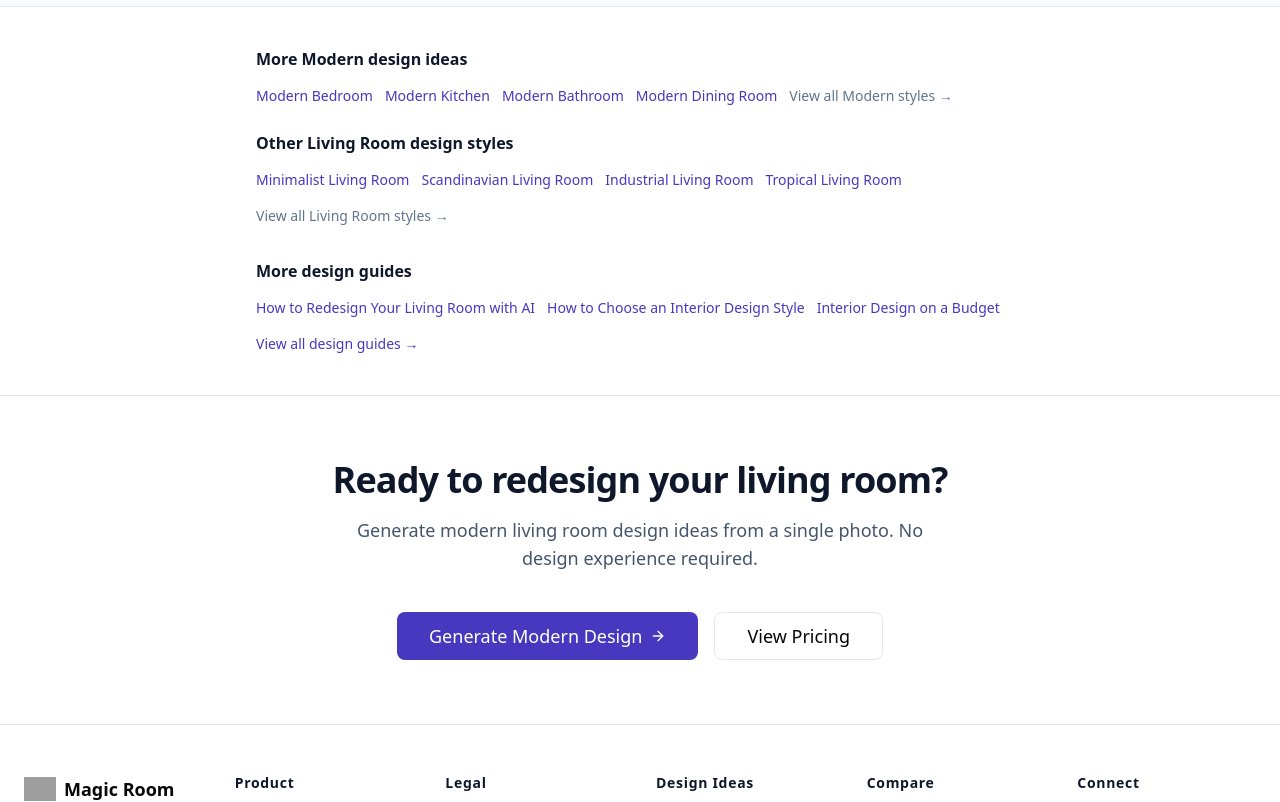
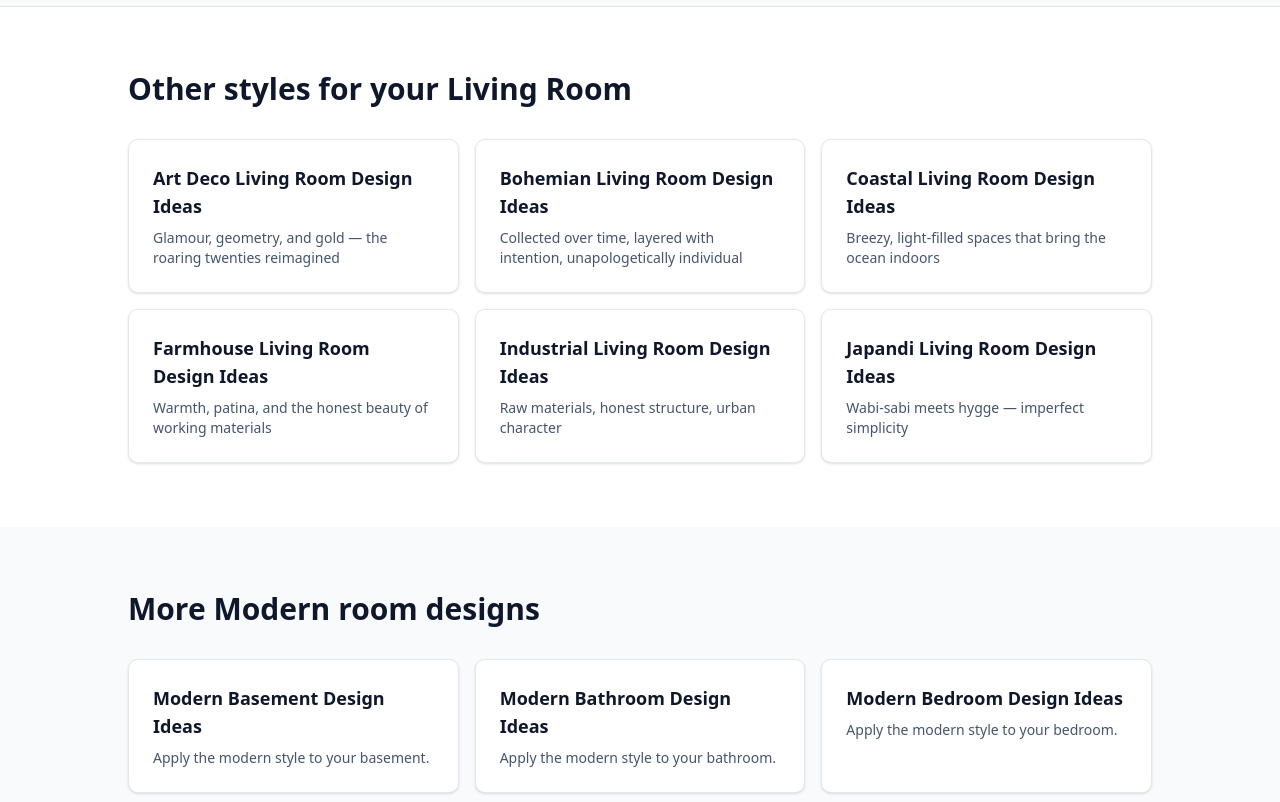
Before and after one commit to ThanosKa/magic-room, a Next.js app: page /design/modern-living-room in a window 1280 px wide. Shown: the part 3540-4342 px from the top of the page. Built offline with nearby package versions, Linux system fonts and the light colour scheme; no server answers; grey boxes are pictures that could not be loaded.

Commit message:
feat(seo): add internal linking between design pages for indexation

```diff
--- a/app/design/[slug]/page.tsx
+++ b/app/design/[slug]/page.tsx
@@ -50,6 +50,16 @@ export default async function DesignSlugPage({ params }: Props) {
     const themeData = THEME_DATA[page.theme];
     const roomData = ROOM_DATA[page.roomType];
 
+    const otherThemes = Object.values(THEME_DATA)
+        .filter((theme) => theme.slug !== page.theme)
+        .sort((a, b) => a.slug.localeCompare(b.slug))
+        .slice(0, 6);
+
+    const otherRooms = Object.values(ROOM_DATA)
+        .filter((room) => room.slug !== page.roomType)
+        .sort((a, b) => a.slug.localeCompare(b.slug))
+        .slice(0, 6);
+
     const pageUrl = `${SITE_URL}/design/${slug}`;
 
     const schemas = [
@@ -90,7 +100,13 @@ export default async function DesignSlugPage({ params }: Props) {
                     dangerouslySetInnerHTML={{ __html: JSON.stringify(schema) }}
                 />
             ))}
-            <DesignPageContent page={page} themeData={themeData} roomData={roomData} />
+            <DesignPageContent
+                page={page}
+                themeData={themeData}
+                roomData={roomData}
+                otherThemes={otherThemes}
+                otherRooms={otherRooms}
+            />
         </>
     );
 }
--- a/components/seo/design-page-content.tsx
+++ b/components/seo/design-page-content.tsx
@@ -15,81 +15,14 @@ import { HeroComparison } from "@/components/hero-comparison";
 import { PageTransition } from "@/components/page-transition";
 import { BreadcrumbNav } from "@/components/seo/breadcrumb-nav";
 import { CtaSection } from "@/components/seo/cta-section";
-import { IDesignPageData, IThemeData, IRoomData, THEME_DATA, ROOM_DATA } from "@/lib/seo/design-data";
+import { IDesignPageData, IThemeData, IRoomData } from "@/lib/seo/design-data";
 
 interface DesignPageContentProps {
     page: IDesignPageData;
     themeData: IThemeData;
     roomData: IRoomData;
-}
-
-interface RelatedDesignLinksProps {
-    page: IDesignPageData;
-    themeData: IThemeData;
-    roomData: IRoomData;
-}
-
-function RelatedDesignLinks({ page, themeData, roomData }: RelatedDesignLinksProps) {
-    // Same theme, different rooms — pick up to 4, excluding current room
-    const sameThemeLinks = Object.values(ROOM_DATA)
-        .filter((room) => room.slug !== page.roomType)
-        .slice(0, 4)
-        .map((room) => ({
-            href: `/design/${themeData.slug}-${room.slug}`,
-            label: `${themeData.name} ${room.name}`,
-        }));
-
-    // Same room, different themes — pick up to 4, excluding current theme
-    const sameRoomLinks = Object.values(THEME_DATA)
-        .filter((theme) => theme.slug !== page.theme)
-        .slice(0, 4)
-        .map((theme) => ({
-            href: `/design/${theme.slug}-${roomData.slug}`,
-            label: `${theme.name} ${roomData.name}`,
-        }));
-
-    return (
-        <div className="space-y-6">
-            <div>
-                <h3 className="mb-3 text-base font-semibold text-slate-900 dark:text-white">
-                    More {themeData.name} design ideas
-                </h3>
-                <ul className="flex flex-wrap gap-3">
-                    {sameThemeLinks.map((link) => (
-                        <li key={link.href}>
-                            <Link href={link.href} className="text-sm text-primary hover:underline">
-                                {link.label}
-                            </Link>
-                        </li>
-                    ))}
-                    <li>
-                        <Link href="/design" className="text-sm text-slate-500 hover:underline dark:text-slate-400">
-                            View all {themeData.name} styles →
-                        </Link>
-                    </li>
-                </ul>
-            </div>
-            <div>
-                <h3 className="mb-3 text-base font-semibold text-slate-900 dark:text-white">
-                    Other {roomData.name} design styles
-                </h3>
-                <ul className="flex flex-wrap gap-3">
-                    {sameRoomLinks.map((link) => (
-                        <li key={link.href}>
-                            <Link href={link.href} className="text-sm text-primary hover:underline">
-                                {link.label}
-                            </Link>
-                        </li>
-                    ))}
-                    <li>
-                        <Link href="/design" className="text-sm text-slate-500 hover:underline dark:text-slate-400">
-                            View all {roomData.name} styles →
-                        </Link>
-                    </li>
-                </ul>
-            </div>
-        </div>
-    );
+    otherThemes: IThemeData[];
+    otherRooms: IRoomData[];
 }
 
 const STEPS = [
@@ -113,7 +46,13 @@ const STEPS = [
     },
 ];
 
-export function DesignPageContent({ page, themeData, roomData }: DesignPageContentProps) {
+export function DesignPageContent({
+    page,
+    themeData,
+    roomData,
+    otherThemes,
+    otherRooms,
+}: DesignPageContentProps) {
     const breadcrumbItems = [
         { name: "Home", href: "/" },
         { name: "Design Ideas", href: "/design" },
@@ -287,37 +226,71 @@ export function DesignPageContent({ page, themeData, roomData }: DesignPageConte
                 </section>
             )}
 
-            {/* Related design pages */}
-            <section className="bg-white py-10 dark:bg-slate-950 border-t border-slate-200 dark:border-slate-800">
+            {/* Other styles for this room */}
+            <section className="bg-white py-12 dark:bg-slate-950 border-t border-slate-200 dark:border-slate-800 md:py-16">
                 <div className="container px-4 md:px-6">
-                    <div className="mx-auto max-w-3xl space-y-8">
-                        <RelatedDesignLinks page={page} themeData={themeData} roomData={roomData} />
-                        <div>
-                            <h3 className="mb-3 text-base font-semibold text-slate-900 dark:text-white">
-                                More design guides
-                            </h3>
-                            <ul className="flex flex-wrap gap-3">
-                                <li>
-                                    <Link href="/blog/how-to-redesign-living-room-with-ai" className="text-sm text-primary hover:underline">
-                                        How to Redesign Your Living Room with AI
+                    <div className="mx-auto max-w-5xl">
+                        <h2 className="mb-8 text-2xl font-bold text-slate-900 dark:text-white md:text-3xl">
+                            Other styles for your {roomData.name}
+                        </h2>
+                        <div className="grid gap-4 sm:grid-cols-2 lg:grid-cols-3">
+                            {otherThemes.map((theme) => {
+                                const href = `/design/${theme.slug}-${roomData.slug}`;
+                                const label = `${theme.name} ${roomData.name} Design Ideas`;
+                                return (
+                                    <Link key={theme.slug} href={href} className="group">
+                                        <Card className="h-full border-slate-200 bg-white transition-colors hover:border-primary dark:border-slate-800 dark:bg-slate-900 dark:hover:border-primary">
+                                            <CardContent className="p-6">
+                                                <h3 className="mb-2 text-lg font-semibold text-slate-900 group-hover:text-primary dark:text-white dark:group-hover:text-primary">
+                                                    {label}
+                                                </h3>
+                                                <p className="text-sm text-slate-600 dark:text-slate-400">
+                                                    {theme.tagline}
+                                                </p>
+                                            </CardContent>
+                                        </Card>
                                     </Link>
-                                </li>
-                                <li>
-                                    <Link href="/blog/how-to-choose-interior-design-theme" className="text-sm text-primary hover:underline">
-                                        How to Choose an Interior Design Style
+                                );
+                            })}
+                        </div>
+                    </div>
+                </div>
+            </section>
+
+            {/* More rooms for this theme */}
+            <section className="bg-slate-50 py-12 dark:bg-slate-900/50 md:py-16">
+                <div className="container px-4 md:px-6">
+                    <div className="mx-auto max-w-5xl">
+                        <h2 className="mb-8 text-2xl font-bold text-slate-900 dark:text-white md:text-3xl">
+                            More {themeData.name} room designs
+                        </h2>
+                        <div className="grid gap-4 sm:grid-cols-2 lg:grid-cols-3">
+                            {otherRooms.map((room) => {
+                                const href = `/design/${themeData.slug}-${room.slug}`;
+                                const label = `${themeData.name} ${room.name} Design Ideas`;
+                                return (
+                                    <Link key={room.slug} href={href} className="group">
+                                        <Card className="h-full border-slate-200 bg-white transition-colors hover:border-primary dark:border-slate-800 dark:bg-slate-900 dark:hover:border-primary">
+                                            <CardContent className="p-6">
+                                                <h3 className="mb-2 text-lg font-semibold text-slate-900 group-hover:text-primary dark:text-white dark:group-hover:text-primary">
+                                                    {label}
+                                                </h3>
+                                                <p className="text-sm text-slate-600 dark:text-slate-400">
+                                                    Apply the {themeData.name.toLowerCase()} style to your {room.name.toLowerCase()}.
+                                                </p>
+                                            </CardContent>
+                                        </Card>
                                     </Link>
-                                </li>
-                                <li>
-                                    <Link href="/blog/interior-design-on-a-budget-ai" className="text-sm text-primary hover:underline">
-                                        Interior Design on a Budget
-                                    </Link>
-                                </li>
-                                <li>
-                                    <Link href="/blog" className="text-sm text-primary hover:underline">
-                                        View all design guides →
-                                    </Link>
-                                </li>
-                            </ul>
+                                );
+                            })}
+                        </div>
+                        <div className="mt-8 flex flex-wrap items-center gap-4 text-sm">
+                            <Link href="/design" className="text-primary hover:underline">
+                                Browse all 196 AI interior design combinations
+                            </Link>
+                            <Link href="/blog" className="text-slate-500 hover:underline dark:text-slate-400">
+                                Read design guides on the blog
+                            </Link>
                         </div>
                     </div>
                 </div>
```
